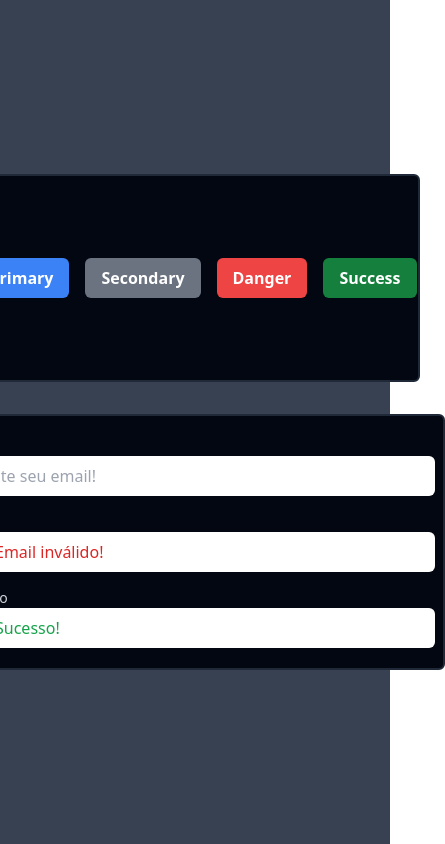
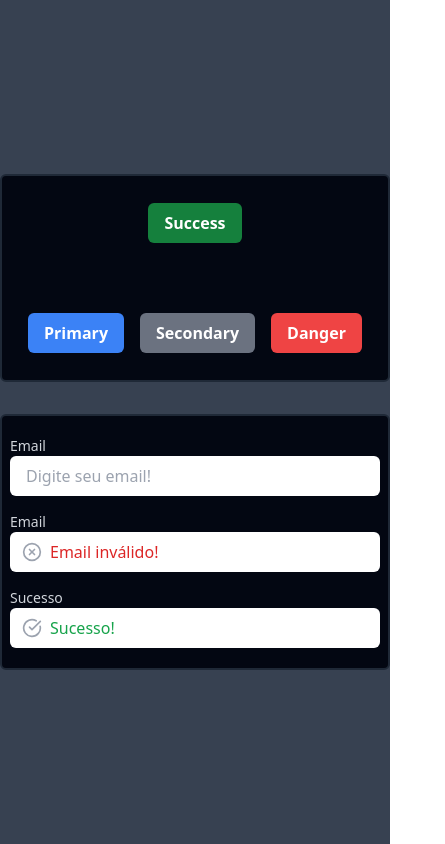
Before and after one commit to welliaquim/buttonStyling, a React (Vite) app: page / in a window 390 px wide. Shown: the whole page, 445 px wide, since content can reach past the window. Built offline with nearby package versions, Linux system fonts and the light colour scheme.

Commit message:
feat: implementar abordagem mobile-first e ajustes de responsividade

```diff
--- a/src/App.tsx
+++ b/src/App.tsx
@@ -8,13 +8,13 @@ function App() {
   return (
     <>
       <div className="bg-gray-700 w-full h-screen flex flex-col gap-8 justify-center items-center">
-        <Card w="w-[450px]" h="h-52" gap="gap-4">
+        <Card gap="gap-4" flexWrap="flex-wrap-reverse">
           <Button variant="primary" text="Primary"></Button>
           <Button variant="secondary" text="Secondary"></Button>
           <Button variant="danger" text="Danger"></Button>
           <Button variant="success" text="Success"></Button>
         </Card>
-        <Card w="w-[500px]" h="h-64" flexType="flex-col">
+        <Card h="h-64" flexType="flex-col">
           <Input
             label="Email"
             placeholder="Digite seu email!"
--- a/src/Components/Card.tsx
+++ b/src/Components/Card.tsx
@@ -1,22 +1,23 @@
 import clsx from "clsx";
 
 type CardProps = {
-  w: string;
-  h: string;
+  h?: string;
   gap?: string;
   flexType?: string;
+  flexWrap?: string;
   children: React.ReactNode;
 };
 
-function Card({ w, h, gap, flexType, children }: CardProps) {
+function Card({ h, gap, flexType, flexWrap, children }: CardProps) {
   return (
     <div
       className={clsx(
-        "bg-gray-950 flex justify-center items-center rounded-md border-2 border-gray-800",
-        w,
+        "bg-gray-950 h-52 flex  justify-center items-center rounded-md border-2 border-gray-800",
+        "w-full sm:w-[400px] md:w-[500px] lg:w-[600px]",
         gap,
         flexType,
-        h
+        h,
+        flexWrap
       )}
     >
       {children}
```
